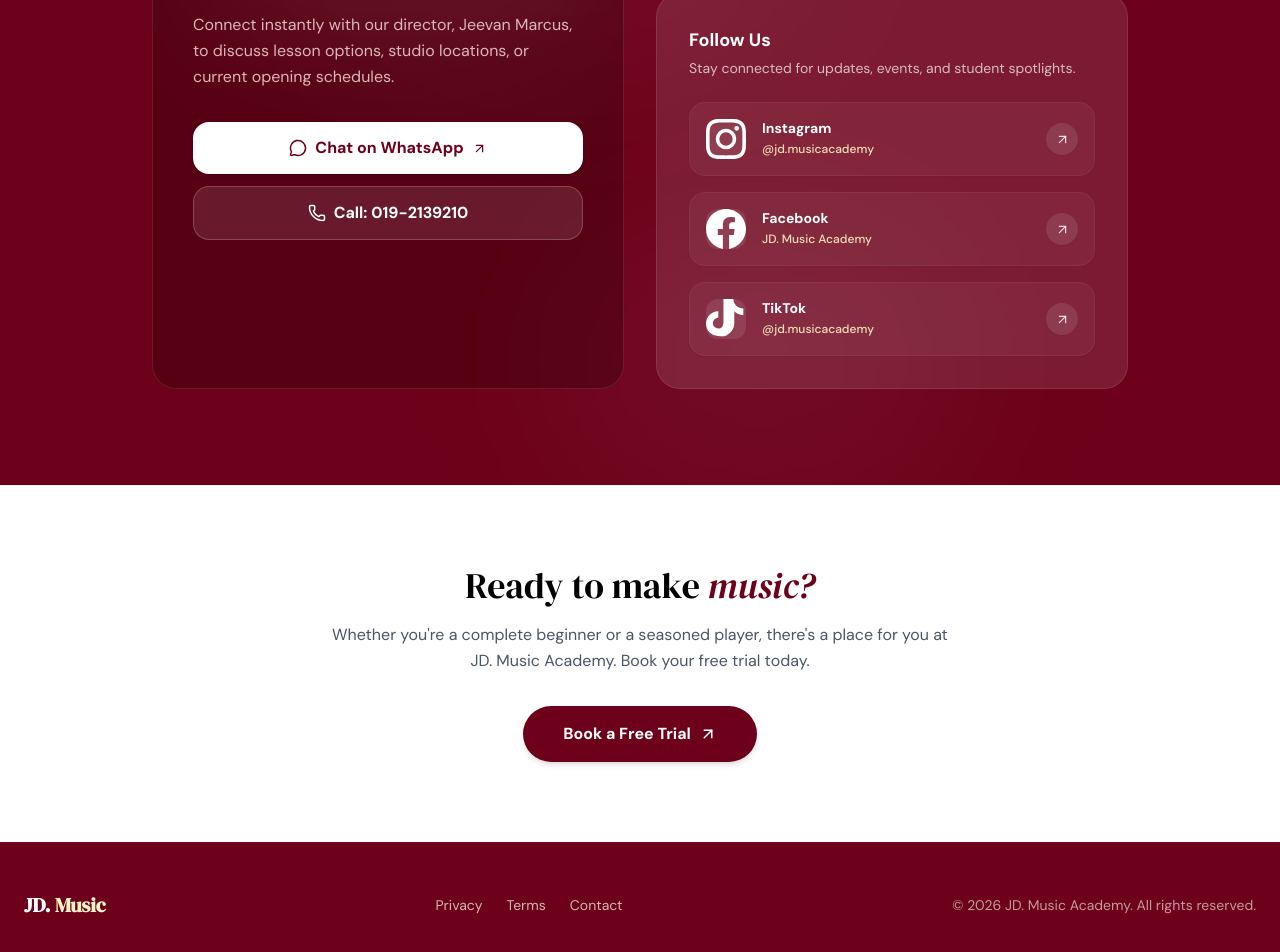
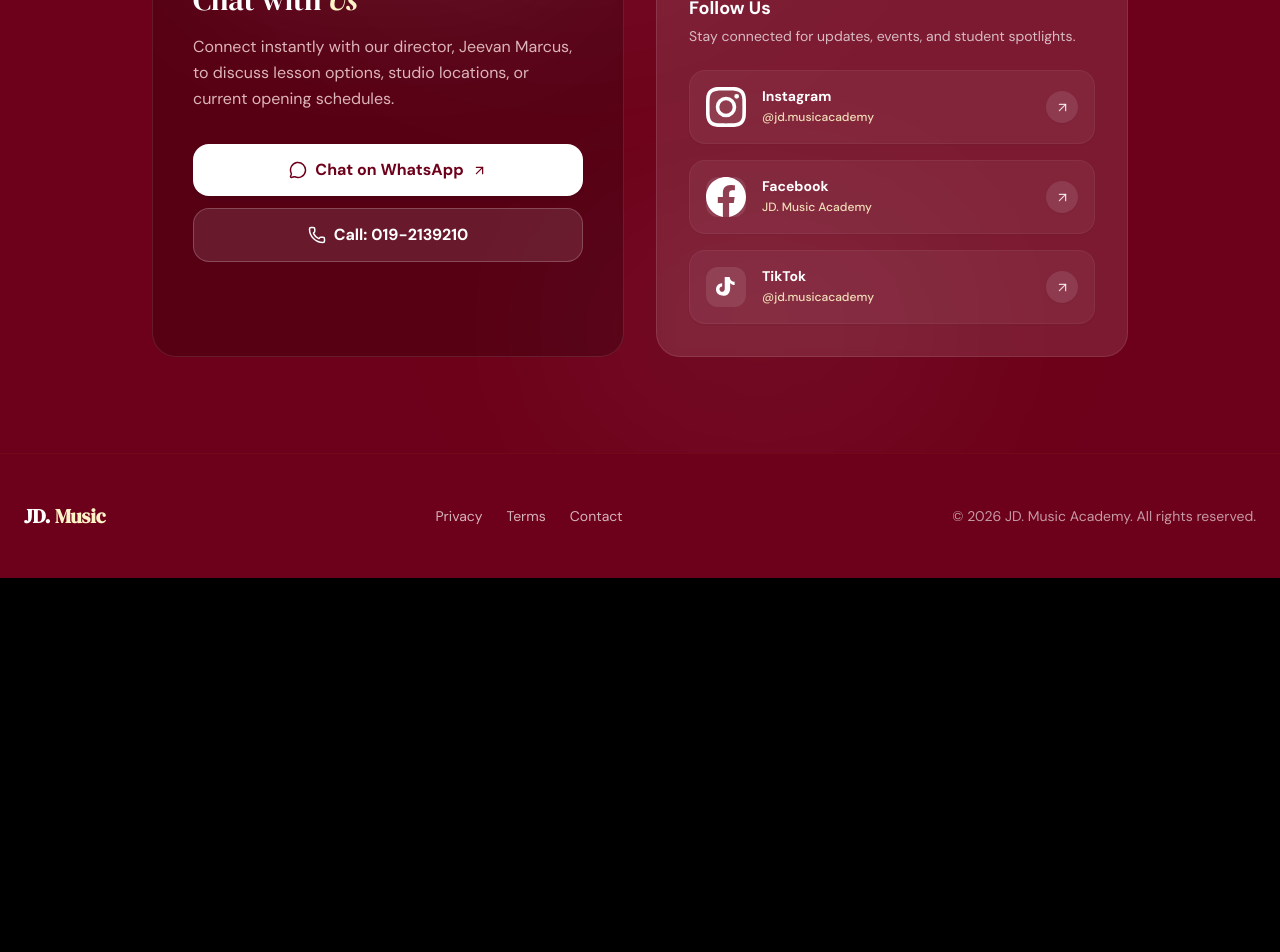
Before and after one commit to josephloochunhoe/jdmusicwebsite, a React (Vite) app: page /contact in a window 1280 px wide. Shown: the part 626-1578 px from the top of the page. After the commit the page ends 1204 px from the top, so only its background shows below. Built offline with nearby package versions, Linux system fonts and the light colour scheme.

Commit message:
style: center the support details vertically within column 1 card

```diff
--- a/src/pages/Contact.jsx
+++ b/src/pages/Contact.jsx
@@ -15,7 +15,12 @@ const FacebookIcon = (props) => (
 );
 
 const TikTokIcon = (props) => (
-  <svg viewBox="0 0 24 24" fill="currentColor" {...props}>
+  <svg
+    viewBox="0 0 24 24"
+    fill="currentColor"
+    className="w-5 h-5 min-w-[20px] min-h-[20px] object-contain"
+    {...props}
+  >
     <path d="M12.525.02c1.31-.03 2.61-.01 3.91-.01.08 1.54.67 2.99 1.76 4.07 1.13 1.07 2.64 1.66 4.19 1.68v3.9c-1.72-.02-3.39-.62-4.73-1.71-.24-.2-.47-.41-.68-.64v6.84c.04 1.58-.37 3.16-1.19 4.49A7.329 7.329 0 0 1 7.42 22.13a7.173 7.173 0 0 1-5.32-2.12c-2.8-2.91-2.8-7.53 0-10.44 1.34-1.39 3.2-2.19 5.15-2.21.05 0 .09 0 .14.01v3.91c-.88-.01-1.74.33-2.37.96-1.19 1.25-1.19 3.23 0 4.48.64.66 1.53 1.02 2.45 1.01 1.06-.02 2.03-.63 2.51-1.57.37-.73.54-1.55.51-2.37l-.02-13.88z" />
   </svg>
 );
@@ -39,9 +44,7 @@ const Contact = () => {
       <section className="pt-32 pb-16 bg-white relative overflow-hidden">
         <div className="absolute top-0 left-1/4 w-[600px] h-[400px] bg-jd-burgundy/5 blur-[120px] rounded-full pointer-events-none"></div>
         <div className="max-w-4xl mx-auto px-6 relative z-10 text-center">
-          <span className="text-xs font-bold text-jd-burgundy tracking-widest uppercase block mb-4">
-            We'd love to hear from you
-          </span>
+
           <h1 className="text-5xl md:text-7xl font-serif mb-6 text-jd-black leading-tight">
             Get in <span className="text-jd-burgundy italic">Touch</span>
           </h1>
@@ -61,7 +64,7 @@ const Contact = () => {
           <div className="grid grid-cols-1 md:grid-cols-2 gap-8">
 
             {/* COLUMN 1: PRIMARY WHATSAPP CTA CARD */}
-            <div className="bg-black/20 border border-white/10 rounded-3xl p-8 md:p-10 relative overflow-hidden flex flex-col justify-between backdrop-blur-sm">
+            <div className="bg-black/20 border border-white/10 rounded-3xl p-8 md:p-10 relative overflow-hidden flex flex-col justify-center backdrop-blur-sm">
               <div className="absolute top-0 left-1/2 -translate-x-1/2 w-[400px] h-[200px] bg-white/5 blur-[60px] rounded-full pointer-events-none"></div>
               <div className="relative z-10">
                 <div className="w-12 h-12 rounded-2xl bg-white/10 flex items-center justify-center text-white mb-6">
@@ -153,26 +156,6 @@ const Contact = () => {
         </div>
       </section>
 
-      {/* BOTTOM CTA */}
-      <section className="py-20 bg-white border-t border-gray-100 text-center">
-        <div className="max-w-2xl mx-auto px-6">
-          <h2 className="text-3xl md:text-4xl font-serif text-jd-black mb-4">
-            Ready to make <span className="text-jd-burgundy italic">music?</span>
-          </h2>
-          <p className="text-gray-600 mb-8 leading-relaxed">
-            Whether you're a complete beginner or a seasoned player, there's a place for you at JD. Music Academy. Book your free trial today.
-          </p>
-          <a
-            href={whatsappUrl}
-            target="_blank"
-            rel="noopener noreferrer"
-            className="inline-flex items-center justify-center gap-2 px-10 py-4 rounded-full bg-jd-burgundy text-white font-bold hover:bg-red-900 transition-all shadow-md hover:shadow-lg hover:-translate-y-0.5"
-          >
-            Book a Free Trial <ArrowUpRight size={18} />
-          </a>
-        </div>
-      </section>
-
     </div>
   );
 };
```
